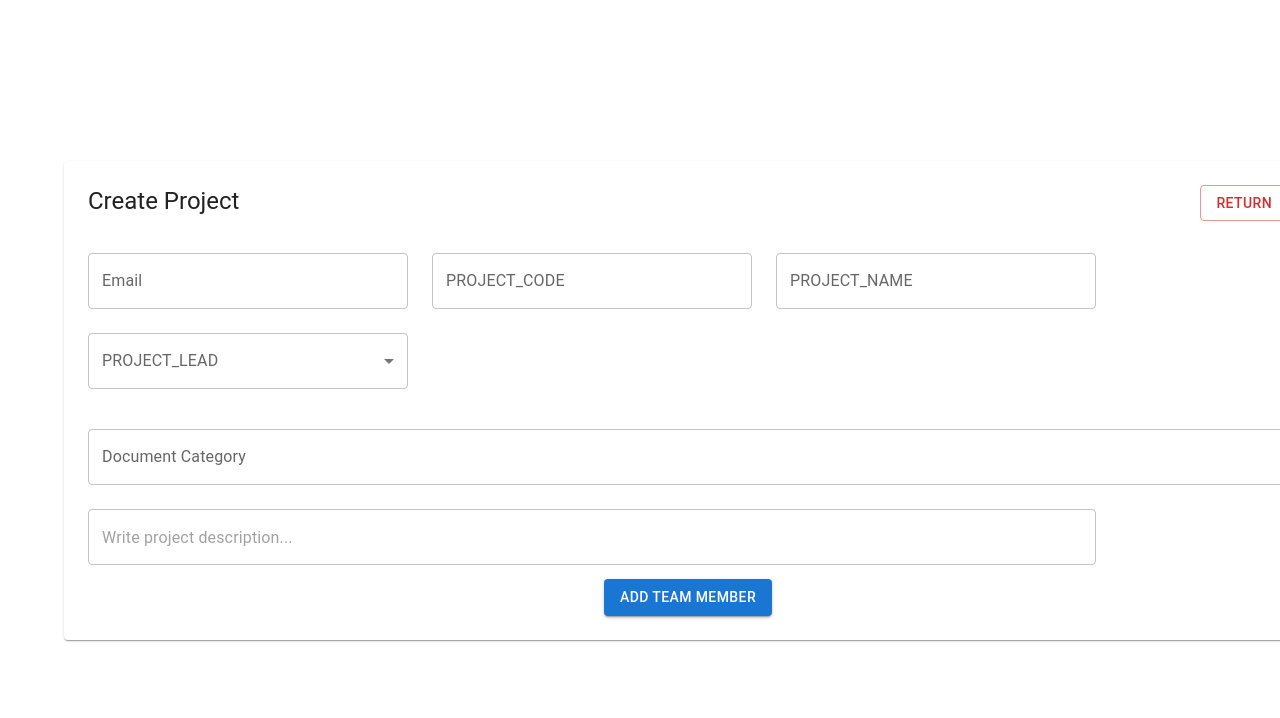
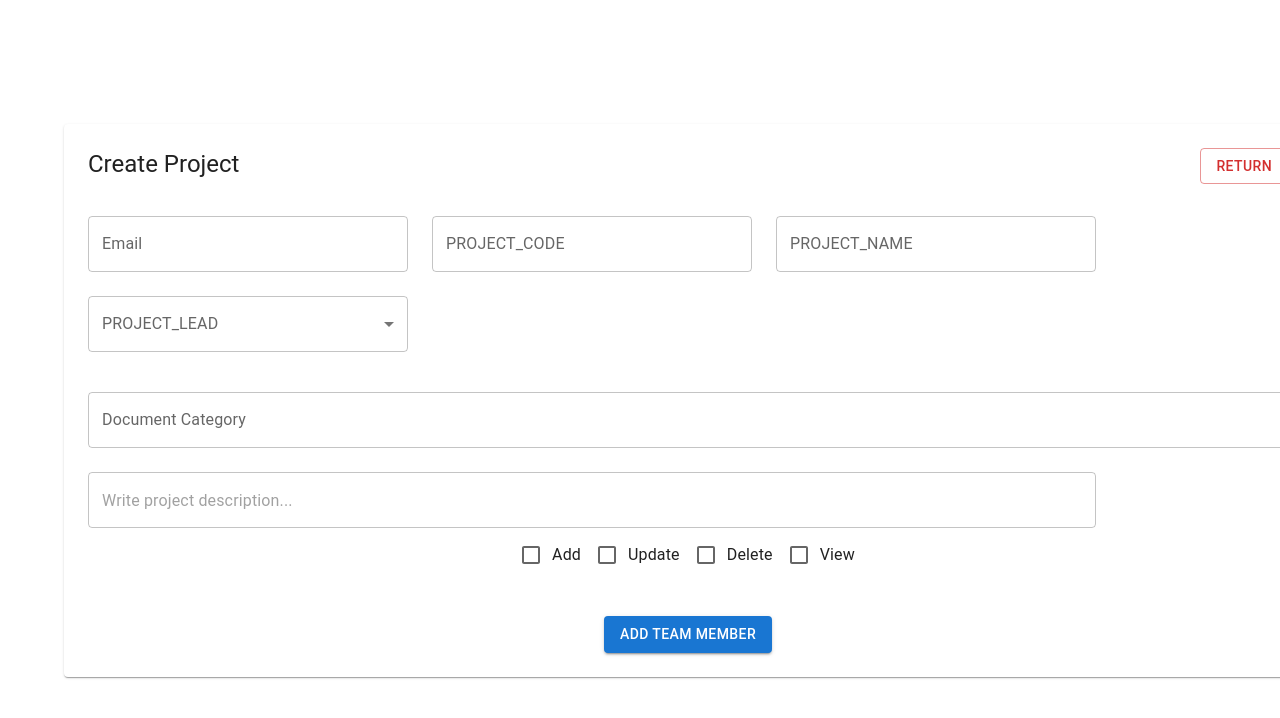
Before and after one commit to Rbrahma1245/test2, a React (Vite) app: page /createProject in a window 1280 px wide. Shown: the top 718 px of the page. Built offline with nearby package versions, Linux system fonts and the light colour scheme.

Commit message:
custom RHFmultiselect, if any value is selcetd than view also get selected

```diff
--- a/src/components/hook-form/rhf-checkbox.jsx
+++ b/src/components/hook-form/rhf-checkbox.jsx
@@ -1,5 +1,5 @@
 import PropTypes from 'prop-types';
-import { Controller, useFormContext } from 'react-hook-form';
+import { Controller, useFormContext, useWatch } from 'react-hook-form';
 
 import Checkbox from '@mui/material/Checkbox';
 import FormGroup from '@mui/material/FormGroup';
@@ -7,6 +7,7 @@ import FormLabel from '@mui/material/FormLabel';
 import FormControl from '@mui/material/FormControl';
 import FormHelperText from '@mui/material/FormHelperText';
 import FormControlLabel, { formControlLabelClasses } from '@mui/material/FormControlLabel';
+import { useEffect } from 'react';
 
 // ----------------------------------------------------------------------
 
@@ -39,12 +40,20 @@ RHFCheckbox.propTypes = {
 // ----------------------------------------------------------------------
 
 export function RHFMultiCheckbox({ row, name, label, options, spacing, helperText, sx, ...other }) {
-  const { control } = useFormContext();
+  const { control, setValue } = useFormContext();
 
   const getSelected = (selectedItems, item) =>
     selectedItems.includes(item)
       ? selectedItems.filter((value) => value !== item)
       : [...selectedItems, item];
+
+      const selectedOptions = useWatch({ name });
+      useEffect(() => {
+        if (selectedOptions.length > 0 && !selectedOptions.includes('View')) {
+          setValue(name, [...selectedOptions, 'View']);
+        }
+      }, [selectedOptions, setValue, name]);
+
 
   return (
     <Controller
--- a/src/pages/custom-general/custom-master/projects/create-project.jsx
+++ b/src/pages/custom-general/custom-master/projects/create-project.jsx
@@ -293,7 +293,7 @@
 import { Accordion, AccordionDetails, AccordionSummary, Box, Button, Card, Chip, Container, List, ListItemText, MenuItem, OutlinedInput, Paper, Select, Stack, Typography } from '@mui/material'
 import * as Yup from 'yup';
 import React, { useEffect, useMemo, useState } from 'react'
-import { RHFSelect, RHFTextField, RHFAutocomplete } from '../../../../components/hook-form'
+import { RHFSelect, RHFTextField, RHFAutocomplete, RHFMultiCheckbox } from '../../../../components/hook-form'
 import { LEAD_OPTIONS } from '../../../../_mock/_projects'
 import FormProvider from '../../../../components/hook-form'
 import { useForm } from 'react-hook-form';
@@ -314,11 +314,11 @@ function CreateProject() {
 
   // VALIDATION
   const createProjectSchema = Yup.object().shape({
-    projectCode: Yup.string().required('Please provide project code'),
-    projectName: Yup.string().required('Please provide project name'),
-    projectLead: Yup.string().required('Please provide project lead'),
-    projectDescription: Yup.string().required('Please provide project description'),
-    category: Yup.array().min(1, 'Please provide at least one category'),
+    // projectCode: Yup.string().required('Please provide project code'),
+    // projectName: Yup.string().required('Please provide project name'),
+    // projectLead: Yup.string().required('Please provide project lead'),
+    // projectDescription: Yup.string().required('Please provide project description'),
+    // category: Yup.array().min(1, 'Please provide at least one category'),
 
   });
 
@@ -330,7 +330,9 @@ function CreateProject() {
       projectLead: '',
       projectDescription: '',
 
-      testEmail: ""
+      testEmail: "",
+
+      actionList:[]
 
 
       // email: "",
@@ -369,24 +371,24 @@ function CreateProject() {
   const onSubmit = handleSubmit(async (data) => {
     console.log(data);
 
-    const categoryObject = data.category.reduce((acc, cur) => {
-      acc[cur] = cur;
-      return acc;
-    }, {});
+    // const categoryObject = data.category.reduce((acc, cur) => {
+    //   acc[cur] = cur;
+    //   return acc;
+    // }, {});
 
-    const updateCategoryObject = data.category.reduce((acc, cur) => {
-      acc[cur.toLowerCase()] = [];
-      return acc;
-    }, {});
+    // const updateCategoryObject = data.category.reduce((acc, cur) => {
+    //   acc[cur.toLowerCase()] = [];
+    //   return acc;
+    // }, {});
 
-    // console.log(updateCategoryObject);
+    // // console.log(updateCategoryObject);
 
 
-    setFormVal({
-      ...data,
-      ...categoryObject,
-      ...updateCategoryObject
-    });
+    // setFormVal({
+    //   ...data,
+    //   ...categoryObject,
+    //   ...updateCategoryObject
+    // });
 
   });
 
@@ -451,6 +453,12 @@ function CreateProject() {
     setOpen(false);
   };
 
+  const multiSelectOption = [
+    { label: 'Add', value: 'Add' },
+    { label: 'Update', value: 'Update' },
+    { label: 'Delete', value: 'Delete' },
+    { label: 'View', value: 'View' },
+];
 
 
 
@@ -563,6 +571,9 @@ function CreateProject() {
             </Box>
           </Box>
 
+          <RHFMultiCheckbox row name="actionList" spacing={2} options={multiSelectOption} />
+
+
           <Box mt={5}>
             <Button type='submit' variant="contained">
               Add Team Member
```
